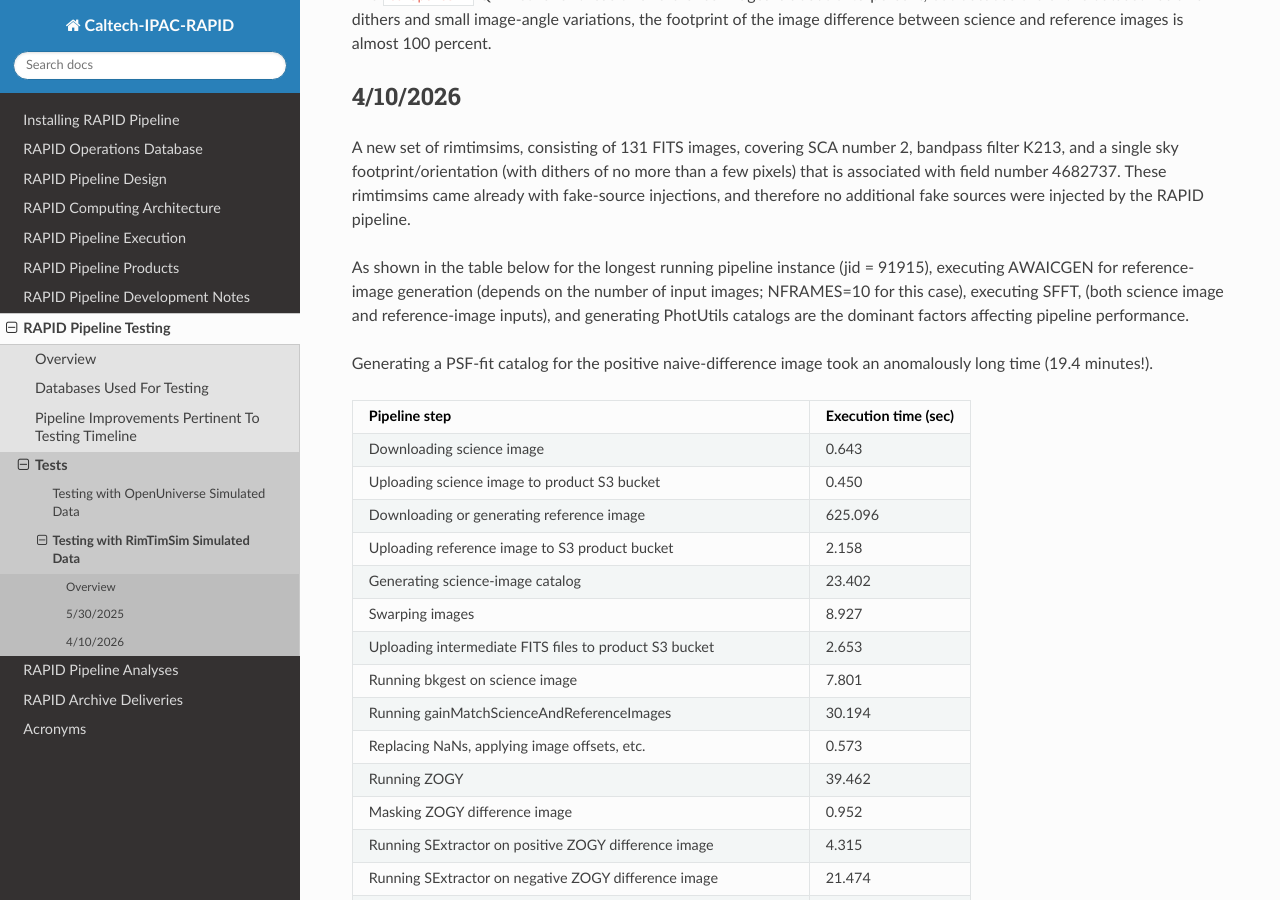
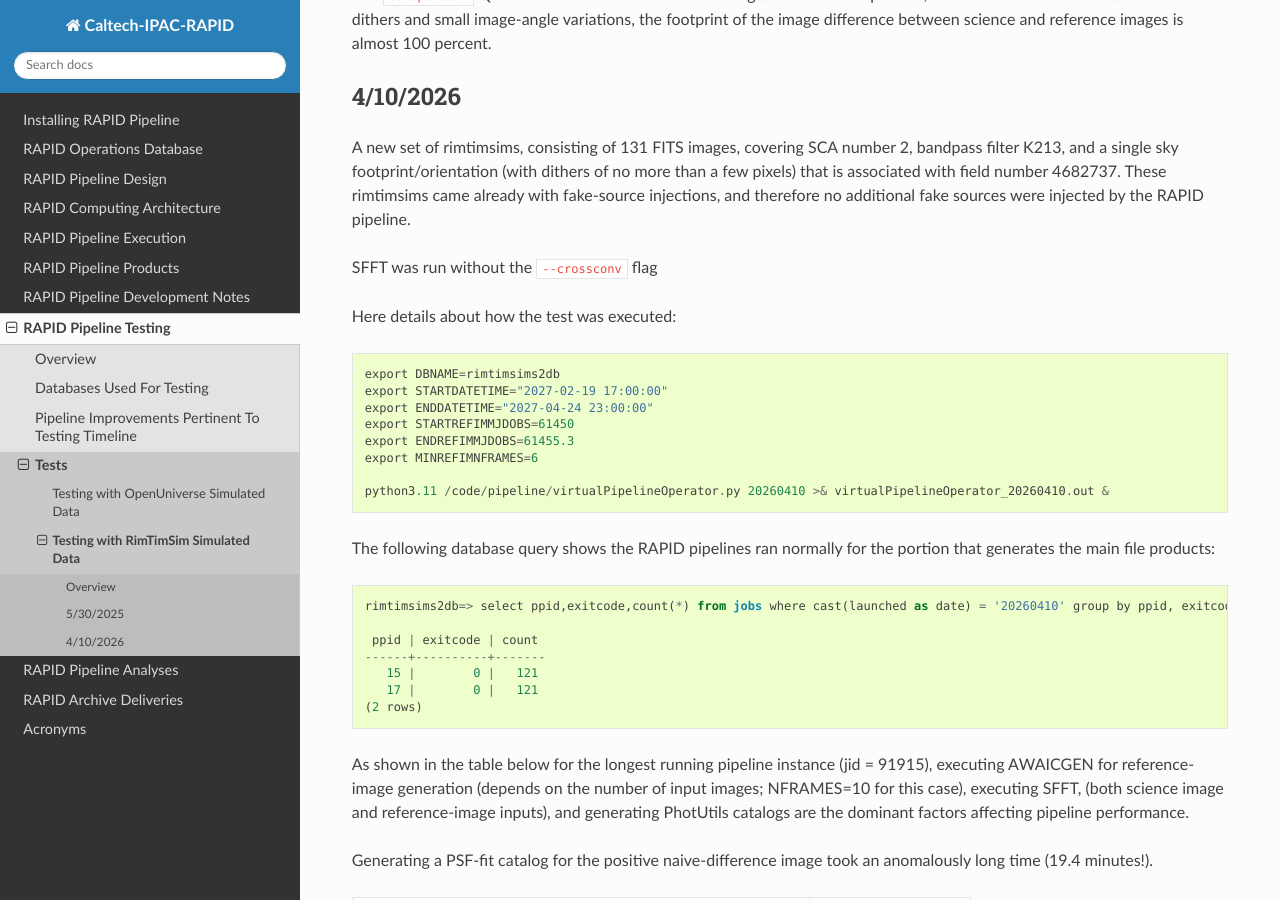
Before and after one commit to Caltech-IPAC/rapid, a Sphinx documentation site: the page built from docs/source/dev/rimtimsim_tests.rst, in a window 1280 px wide and 900 px high, scrolled down 2702 px. Built offline with Sphinx 7.4.7 and the Read the Docs theme 3.1.0, drawn with Linux system fonts in a browser that asks for light colours.

Commit message:
Added more information.

```diff
--- a/docs/source/dev/rimtimsim_tests.rst
+++ b/docs/source/dev/rimtimsim_tests.rst
@@ -143,6 +143,35 @@ than a few pixels) that is associated with field number 4682737.  These rimtimsi
 came already with fake-source injections, and therefore no additional fake sources
 were injected by the RAPID pipeline.
 
+SFFT was run without the ``--crossconv`` flag
+
+Here details about how the test was executed:
+
+.. code-block::
+
+    export DBNAME=rimtimsims2db
+    export STARTDATETIME="2027-02-19 17:00:00"
+    export ENDDATETIME="2027-04-24 23:00:00"
+    export STARTREFIMMJDOBS=61450
+    export ENDREFIMMJDOBS=61455.3
+    export MINREFIMNFRAMES=6
+
+    python3.11 /code/pipeline/virtualPipelineOperator.py 20260410 >& virtualPipelineOperator_20260410.out &
+
+
+The following database query shows the RAPID pipelines ran normally for the portion that generates the main file products:
+
+.. code-block::
+
+    rimtimsims2db=> select ppid,exitcode,count(*) from jobs where cast(launched as date) = '20260410' group by ppid, exitcode order by ppid, exitcode;
+
+     ppid | exitcode | count
+    ------+----------+-------
+       15 |        0 |   121
+       17 |        0 |   121
+    (2 rows)
+
+
 As shown in the table below for the longest running pipeline instance (jid = 91915),
 executing AWAICGEN for reference-image generation
 (depends on the number of input images; NFRAMES=10 for this case),
```
